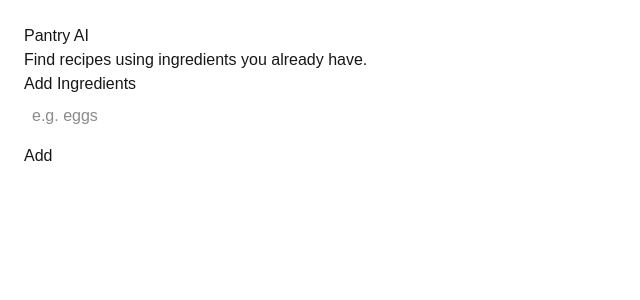
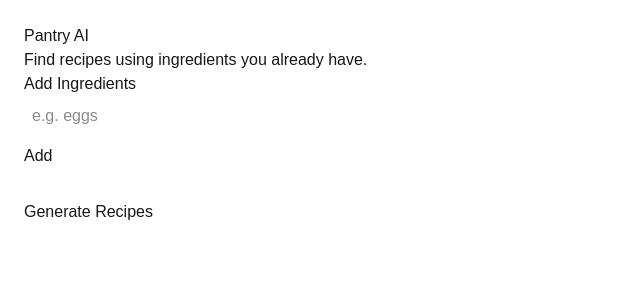
Before and after one commit to UtkarshK95/pantry-ai, a Next.js app: page / in a window 1280 px wide. Shown: the top 300 px of the page, without its empty margins (0-640 px from the left). Built offline with nearby package versions, Linux system fonts and the light colour scheme.

Commit message:
Wire ingredient input to recipe generation (stub)

```diff
--- a/src/app/page.tsx
+++ b/src/app/page.tsx
@@ -1,12 +1,65 @@
+"use client";
+
+import { useState } from "react";
 import IngredientInput from "@/components/IngredientInput";
+import { Recipe } from "@/types/recipe";
 
 export default function Home() {
+  const [ingredients, setIngredients] = useState<string[]>([]);
+  const [recipes, setRecipes] = useState<Recipe[]>([]);
+
+  const generateRecipes = () => {
+    const fakeRecipe: Recipe = {
+      id: "1",
+      name: "Simple Omelette",
+      ingredientsUsed: ingredients.map((i) => ({ name: i })),
+      missingIngredients: [],
+      steps: [
+        "Crack the eggs into a bowl",
+        "Whisk well",
+        "Cook on a pan until done",
+      ],
+      cookingTimeMinutes: 10,
+      caloriesEstimate: 250,
+    };
+
+    setRecipes([fakeRecipe]);
+  };
+
   return (
     <main style={{ padding: 24 }}>
       <h1>Pantry AI</h1>
       <p>Find recipes using ingredients you already have.</p>
 
-      <IngredientInput />
+      <IngredientInput onChange={setIngredients} />
+
+      <button
+        onClick={generateRecipes}
+        style={{ marginTop: 16 }}
+        disabled={ingredients.length === 0}
+      >
+        Generate Recipes
+      </button>
+
+      {recipes.length > 0 && (
+        <section style={{ marginTop: 24 }}>
+          <h2>Recipes</h2>
+
+          {recipes.map((recipe) => (
+            <div key={recipe.id} style={{ marginBottom: 16 }}>
+              <h3>{recipe.name}</h3>
+              <p>Time: {recipe.cookingTimeMinutes} mins</p>
+              <p>Calories: {recipe.caloriesEstimate}</p>
+
+              <ol>
+                {recipe.steps.map((step, idx) => (
+                  <li key={idx}>{step}</li>
+                ))}
+              </ol>
+            </div>
+          ))}
+        </section>
+      )}
     </main>
   );
 }
--- a/src/components/IngredientInput.tsx
+++ b/src/components/IngredientInput.tsx
@@ -2,7 +2,11 @@
 
 import { useState } from "react";
 
-export default function IngredientInput() {
+type Props = {
+  onChange: (ingredients: string[]) => void;
+};
+
+export default function IngredientInput({ onChange }: Props) {
   const [input, setInput] = useState("");
   const [ingredients, setIngredients] = useState<string[]>([]);
 
@@ -10,7 +14,10 @@ export default function IngredientInput() {
     const value = input.trim();
     if (!value) return;
 
-    setIngredients((prev) => [...prev, value]);
+    const updated = [...ingredients, value];
+    setIngredients(updated);
+    onChange(updated);
+
     setInput("");
   };
 
```
